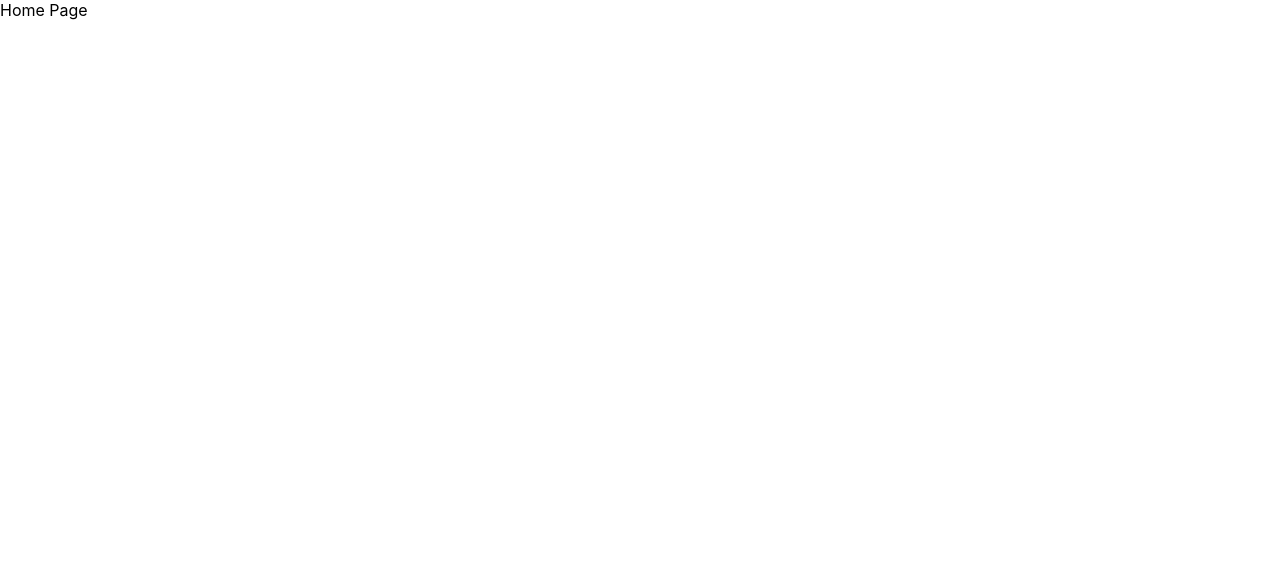
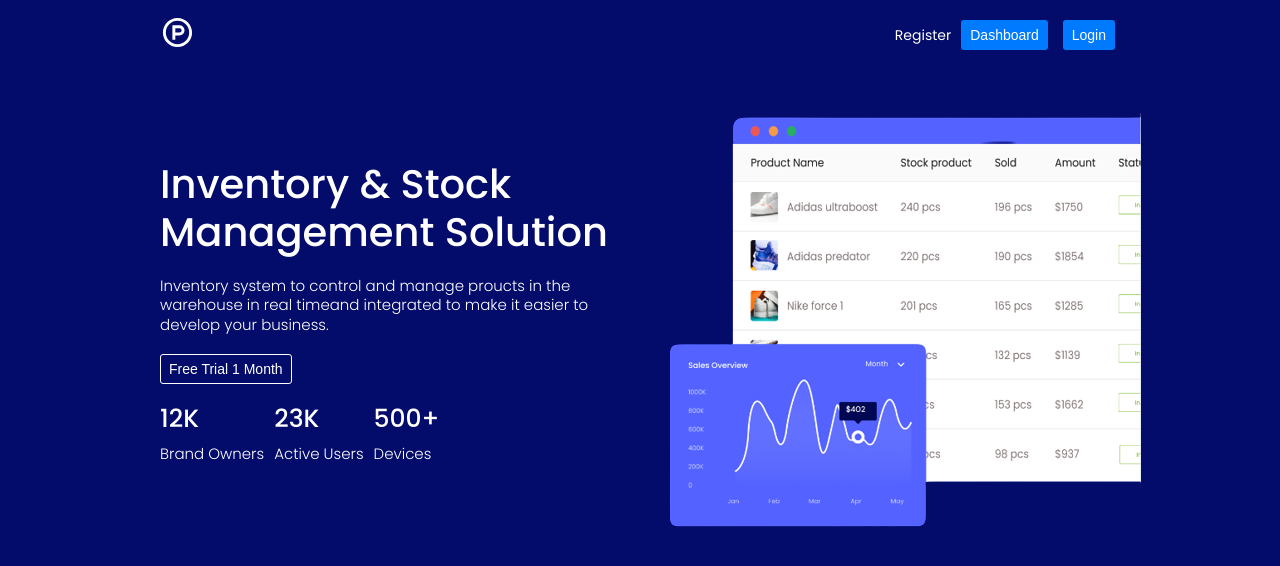
Before and after one commit to sohailnasir74atWork/inventory_system_Frontend, a React (Create React App) app: page / in a window 1280 px wide. Shown: the top 566 px of the page. Built offline with nearby package versions, Linux system fonts and the light colour scheme.

Commit message:
home page building

```diff
--- a/package.json
+++ b/package.json
@@ -9,9 +9,11 @@
     "@testing-library/user-event": "^13.5.0",
     "react": "^18.2.0",
     "react-dom": "^18.2.0",
+    "react-icons": "^4.7.1",
     "react-redux": "^8.0.5",
     "react-router-dom": "^6.4.4",
     "react-scripts": "5.0.1",
+    "sass": "^1.56.1",
     "web-vitals": "^2.1.4"
   },
   "scripts": {
--- a/src/index.css
+++ b/src/index.css
@@ -1,13 +1,499 @@
-body {
-  margin: 0;
-  font-family: -apple-system, BlinkMacSystemFont, 'Segoe UI', 'Roboto', 'Oxygen',
-    'Ubuntu', 'Cantarell', 'Fira Sans', 'Droid Sans', 'Helvetica Neue',
-    sans-serif;
-  -webkit-font-smoothing: antialiased;
-  -moz-osx-font-smoothing: grayscale;
+@import url("https://fonts.googleapis.com/css2?family=Poppins:wght@100;200;300;400;500;600;700;800;900&display=swap");
+
+:root {
+  --nav-width: 68px;
+  --header-height: 45px;
+
+  --font-family: "Poppins", sans-serif;
+  --dark-blue: #0a1930;
+  --light-blue: #1f93ff;
+
+  --color-white: #fff;
+  --color-dark: #333;
+
+  --color-grey: #eee;
+  --box-shadow: 0 5px 15px rgba(0, 0, 0, 0.1);
+
+  --color-purple: #9d0191;
+  --color-orange: #ff7722;
+
+  --color-primary: #007bff;
+  --color-success: #28a745;
+  --color-danger: orangered;
 }
 
-code {
-  font-family: source-code-pro, Menlo, Monaco, Consolas, 'Courier New',
-    monospace;
+* {
+  margin: 0;
+  padding: 0;
+  box-sizing: border-box;
+  scroll-behavior: smooth;
 }
+
+html {
+  font-size: 10px;
+}
+
+body {
+  font-family: var(--font-family);
+  background: #eee;
+}
+
+section {
+  width: 100%;
+  padding: 4rem 0;
+}
+
+.container {
+  max-width: 1000px;
+  margin: 0 auto;
+  padding: 0 20px;
+}
+
+.--pad {
+  max-width: 100%;
+  margin: 0 auto;
+  padding: 0 20px;
+}
+
+.header {
+  padding-top: 2rem;
+}
+
+/* UTILITY CLASSES */
+
+/* Flex */
+.--flex-center {
+  display: flex;
+  justify-content: center;
+  align-items: center;
+}
+.--flex-start {
+  display: flex;
+  justify-content: flex-start;
+  align-items: flex-start;
+}
+.--flex-end {
+  display: flex;
+  justify-content: flex-end;
+  align-items: center;
+}
+.--flex-between {
+  display: flex;
+  justify-content: space-between;
+  align-items: center;
+}
+
+.--dir-column {
+  flex-direction: column;
+}
+
+.--flex-dir-column {
+  display: flex;
+}
+
+.--align-center {
+  display: flex;
+  align-items: center;
+}
+
+.--100vh {
+  height: 100vh;
+}
+
+.--mh-100vh {
+  min-height: 100vh;
+}
+
+/* Grid */
+.--grid-15 {
+  display: grid;
+  grid-template-columns: repeat(auto-fit, minmax(15rem, 1fr));
+  row-gap: 1rem;
+  column-gap: 1rem;
+}
+.--grid-25 {
+  display: grid;
+  grid-template-columns: repeat(auto-fit, minmax(24rem, 1fr));
+  row-gap: 1rem;
+  column-gap: 1rem;
+}
+
+/* Center All */
+.--center-all {
+  display: flex;
+  justify-content: center;
+  align-items: center;
+  flex-direction: column;
+  width: 100%;
+  margin: auto;
+  text-align: center;
+}
+
+/* Heading */
+h1,
+h2,
+h3,
+h4 {
+  font-weight: 500;
+  line-height: 1.2;
+  color: var(--color-dark);
+  margin-bottom: 1rem;
+}
+h1 {
+  font-size: 4rem;
+}
+h2 {
+  font-size: 3rem;
+}
+h3 {
+  font-size: 2.5rem;
+}
+h4 {
+  font-size: 2rem;
+}
+
+p {
+  font-size: 1.5rem;
+  font-weight: 300;
+  line-height: 1.3;
+  color: var(--color-dark);
+}
+.--text-xl {
+  font-size: 4.5rem;
+}
+.--text-lg {
+  font-size: 4rem;
+}
+
+.--text-md {
+  font-size: 3rem;
+}
+
+.--text-sm {
+  font-size: 1.2rem;
+  font-weight: 300;
+}
+
+.--text-p {
+  font-size: 1.5rem;
+  font-weight: 300;
+  line-height: 1.3;
+  color: var(--color-dark);
+}
+
+.--fw-bold {
+  font-weight: 600;
+}
+.--fw-thin {
+  font-weight: 200;
+}
+
+/* Text Color */
+.--text-light {
+  color: #fff;
+}
+
+.--color-primary {
+  color: #007bff;
+}
+.--color-danger {
+  color: orangered;
+}
+.--color-success {
+  color: #28a745;
+}
+
+.--color-white {
+  color: #fff;
+}
+.--color-dark {
+  color: #333;
+}
+
+/* Center Text */
+.--text-center {
+  text-align: center;
+}
+
+/* Card */
+.--card {
+  border: 1px solid transparent;
+  border-radius: 5px;
+  box-shadow: var(--box-shadow);
+  overflow: hidden;
+}
+
+/* Margin */
+.--m {
+  margin: 1rem;
+}
+.--ml {
+  margin-left: 1rem;
+}
+.--mr {
+  margin-right: 1rem;
+}
+
+.--mb {
+  margin-bottom: 1rem;
+}
+.--mt {
+  margin-top: 1rem;
+}
+
+.--my {
+  margin: 1rem 0;
+}
+.--mx {
+  margin: 0 1rem;
+}
+
+.--m2 {
+  margin: 2rem;
+}
+
+.--ml2 {
+  margin-left: 2rem;
+}
+.--mr2 {
+  margin-right: 2rem;
+}
+
+.--mb2 {
+  margin-bottom: 2rem;
+}
+
+.--my2 {
+  margin: 2rem 0;
+}
+
+.--mx2 {
+  margin: 0 2rem;
+}
+
+/* Padding */
+.--p {
+  padding: 1rem;
+}
+.--p2 {
+  padding: 2rem;
+}
+.--py {
+  padding: 1rem 0;
+}
+.--py2 {
+  padding: 2rem 0;
+}
+.--px {
+  padding: 0 1rem;
+}
+.--px2 {
+  padding: 0 2rem;
+}
+
+.--btn {
+  font-size: 1.6rem;
+  font-weight: 400;
+  padding: 6px 8px;
+  margin: 0 5px 0 0;
+  border: 1px solid transparent;
+  border-radius: 3px;
+  cursor: pointer;
+  display: flex;
+  justify-content: center;
+  align-items: center;
+  transition: all 0.3s;
+}
+
+.--btn:hover {
+  transform: translateY(-2px);
+}
+
+.--btn-lg {
+  padding: 8px 10px;
+}
+
+.--btn-block {
+  width: 100%;
+}
+
+.--btn-primary {
+  color: #fff;
+  background: #007bff;
+}
+.--btn-secondary {
+  color: #fff;
+  border: 1px solid #fff;
+  background: transparent;
+}
+.--btn-danger {
+  color: #fff;
+  background: orangered;
+}
+
+.--btn-success {
+  color: #fff;
+  background: #28a745;
+}
+
+/* Background */
+.--bg-light {
+  background: #fff;
+}
+.--bg-dark {
+  background: var(--color-dark);
+}
+.--bg-primary {
+  background: var(--color-primary);
+}
+.--bg-success {
+  background: var(--color-success);
+}
+.--bg-grey {
+  background: var(--color-grey);
+}
+
+.--form-control {
+  font-size: 1.6rem;
+  font-weight: 300;
+}
+
+.--form-control > * {
+  margin: 5px 0;
+}
+
+.--form-control input {
+  font-size: 1.6rem;
+  font-weight: 300;
+  padding: 8px 1rem;
+  border: 1px solid #777;
+  border-radius: 3px;
+  outline: none;
+  display: block;
+}
+.--form-control textarea {
+  font-size: 1.6rem;
+  font-weight: 300;
+  padding: 8px 1rem;
+  border: 1px solid #777;
+  border-radius: 3px;
+  outline: none;
+}
+.--form-control select {
+  font-size: 1.4rem;
+  font-weight: 400;
+  padding: 8px 1rem;
+  border: 1px solid #777;
+  border-radius: 3px;
+}
+
+.--form-control label {
+  font-size: 1.6rem;
+  font-weight: 400;
+  display: inline-block;
+  min-width: 7rem;
+  color: var(--color-dark);
+  margin-right: 1rem;
+}
+
+@media screen and (max-width: 600px) {
+  .--flex-dir-column {
+    flex-direction: column;
+  }
+}
+
+.--block {
+  display: block;
+}
+.--inline-block {
+  display: inline-block;
+}
+
+.--width-100 {
+  width: 100%;
+}
+
+.--width-500px {
+  width: 500px;
+}
+
+.--line {
+  position: relative;
+}
+.--line::after {
+  content: "";
+  position: absolute;
+  left: 50%;
+  bottom: -5px;
+  transform: translateX(-50%);
+  width: 5rem;
+  height: 3px;
+  margin-bottom: 1rem;
+
+  background: rgb(217, 8, 170);
+  background: linear-gradient(
+    135deg,
+    rgba(163, 1, 191, 1) 44%,
+    rgba(217, 8, 170, 1) 57%
+  );
+}
+
+.--list-style-none {
+  list-style: none;
+}
+
+.--profile-img {
+  width: 6rem;
+  height: 6rem;
+  border: 1px solid #ccc;
+  border-radius: 50%;
+}
+
+a {
+  font-size: 1.4rem;
+  /* color: var(--dark-blue); */
+  text-decoration: none;
+  transition: all 0.2s;
+}
+
+ul {
+  list-style: none;
+}
+
+a:hover {
+  /* color: var(--color-dark); */
+  font-size: 1.5rem;
+}
+
+.ql-editor {
+  min-height: 200px;
+}
+
+.pagination {
+  list-style: none;
+  display: flex;
+  justify-content: center;
+  align-items: center;
+  margin: 2rem 0;
+  font-size: 1rem;
+}
+
+.pagination .page-num {
+  padding: 5px 10px;
+  cursor: pointer;
+  border-radius: 3px;
+  font-weight: normal;
+  color: #333;
+  border: 1px solid #333;
+  margin: 2px;
+}
+
+.pagination .page-num:hover {
+  color: #fff;
+  background-color: var(--light-blue);
+}
+.activePage {
+  color: #fff;
+  background-color: var(--light-blue);
+  height: 100%;
+}
--- a/src/pages/home/home.js
+++ b/src/pages/home/home.js
@@ -1,9 +1,75 @@
 import React from 'react'
+import {RiProductHuntLine} from "react-icons/ri"
+import { Link } from 'react-router-dom'
+import "./home.scss"
+import heroImg from "../../assets/inv-img.png"
 
 const Home = () => {
   return (
-    <div>Home Page</div>
+    <div className='home'>
+        <nav className="container --flex-between">
+            <div className='logo'>
+                <RiProductHuntLine size={35}/>
+            </div>
+            <ul className='home-links'>
+                <li>
+                    <Link to={"/register"}>Register</Link>
+                </li>
+                <li>
+                    <button className='--btn --btn-primary'>
+                    <Link to={"/dashboard"}>Dashboard</Link>
+                    </button>
+                </li>
+                <li>
+                    <button className='--btn --btn-primary'>
+                    <Link to={"/login"}>Login</Link>
+                    </button>
+                </li>
+            </ul>
+
+        </nav>
+{/////////////////////hero section////////////////////////////////
+}
+            <section className='container hero'>
+                <div className='hero-text'>
+                    <h1>Inventory & Stock
+                        Management
+                        Solution</h1>
+                <p>Inventory system to control and manage proucts in the warehouse in real timeand integrated to make it easier to develop your business.</p>
+                <div className='hero-buttons'>
+                <button className='--btn --btn-secondary'>
+                    <Link to={"/dashboard"}>Free Trial 1 Month</Link>
+                </button>
+                </div>
+                <div className='--flex-start'>
+                <NunmberText num="12K" text="Brand Owners"/>
+                <NunmberText num="23K" text="Active Users"/>
+                <NunmberText num="500+" text="Devices"/>
+                </div>
+
+                </div>
+                <div className='hero-image'>
+               <img src={heroImg} alt="Inventory">
+               </img>
+                </div>
+
+
+
+
+
+            </section>
+    </div>
   )
 }
 
+
+const NunmberText = ({num, text})=>{
+    return (<div className='--mr'>
+        <h3 className='--color-white'>{num}</h3>
+        <p className='--color-white'>{text}</p>
+        </div>
+    )
+}
+
+
 export default Home
```
Also changed, not shown: src/assets/inv-img.png (added), 1 other file (tests, documents, lock files or other folders).
